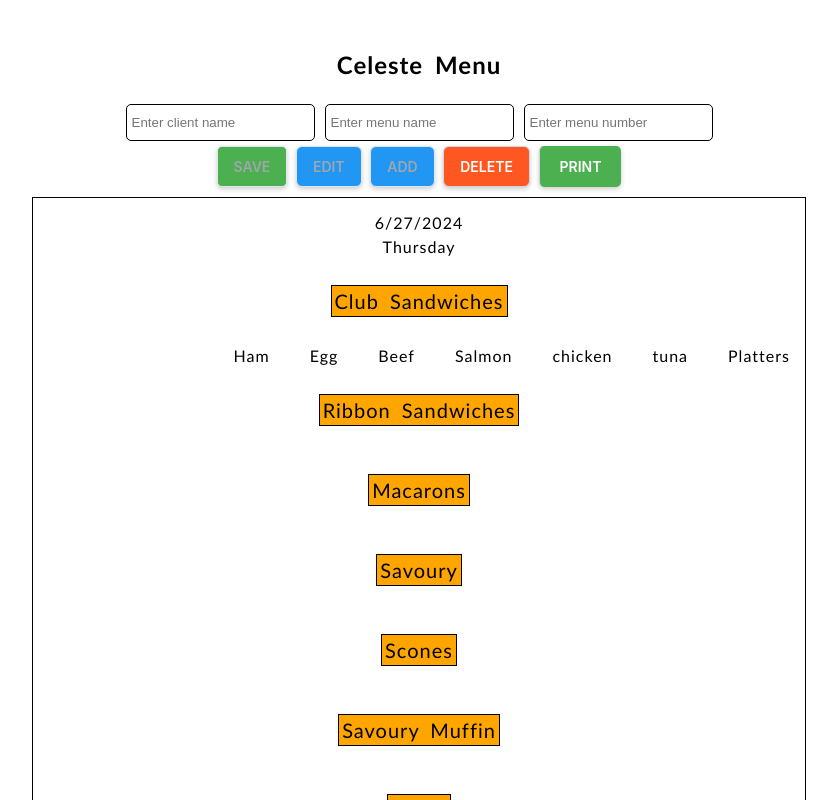
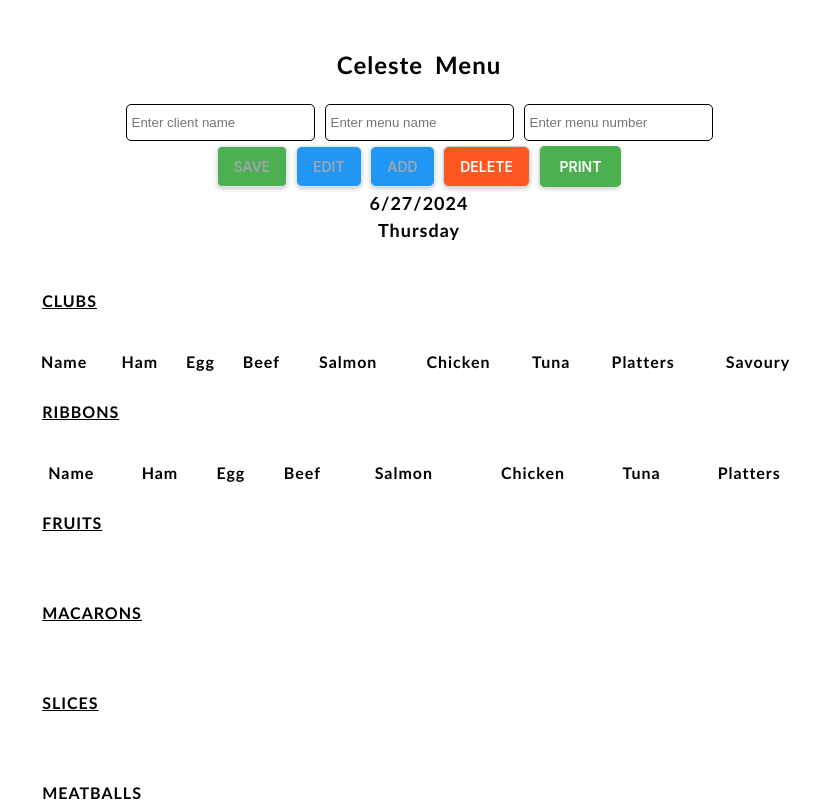
Before and after one commit to PritamMaharjan86/Menu-tracker, a React (Create React App) app: page / in a window 1280 px wide. Shown: the top 800 px of the page, without its empty margins (221-1058 px from the left). Built offline with nearby package versions, Linux system fonts and the light colour scheme.

Commit message:
feature/3/updating ui/ux

```diff
--- a/src/App.css
+++ b/src/App.css
@@ -50,20 +50,23 @@
 
 
 .title {
-  border: 1px solid black;
-  background-color: orange;
-  padding: 3px;
-  font-size: 20px;
-  line-height: 4;
+
+  font-size: 16px;
+  line-height: 5;
+  display: flex;
+  flex-direction: row;
+  justify-content: left;
+  text-decoration: underline;
+  margin-left: 20px;
+  font-weight: bold;
 }
 
 .menu {
-  border: 1px solid black;
-  margin: 10px;
-  padding: 10px;
+  width: 210mm;
+  height: 297mm;
 }
 
-li {
+td {
   line-height: 2;
   word-spacing: 5px;
 }
--- a/src/App.js
+++ b/src/App.js
@@ -216,8 +216,8 @@ export default function App() {
 
 
       <div className='menu'>
-        <p>{`${formattedDate}`}</p>
-        <p>{`${tomorrowDay}`}</p>
+        <p style={{fontWeight:'bold', fontSize:'18px'}}>{`${formattedDate}`}</p>
+        <p style={{fontWeight:'bold', fontSize:'18px', marginBottom:'20px'}}>{`${tomorrowDay}`}</p>
 
         <ToastContainer />
 
--- a/src/components/menu.js
+++ b/src/components/menu.js
@@ -1,105 +1,240 @@
 import React from 'react'
 
-export default function Menu({items}) {
+export default function Menu({ items }) {
     return (
         <div>
             <div>
-                <span className='title'>Club Sandwiches</span>
+                <span className='title'>CLUBS</span>
                 <div>
-                    <div style={{ display: 'flex', flexDirection: 'row', justifyContent: 'right', gap: '30px' }}>
-                        <p>Ham</p> <p>Egg</p><p>Beef</p> <p>Salmon</p><p>chicken</p> <p>tuna</p><p>Platters</p></div>
-                    {items
-                        .filter(item => item.category === "Category C")
-                        .map(item => (
-                            <li style={{ display: 'flex', flexDirection: 'row', justifyContent: 'left' }} key={item.id}>{item.name}
-                                {(item.pax <= 10) ? (
-                                    <span style={{ display: 'flex', flexDirection: 'row', justifyContent: 'center', gap: '30px' }}> <p>{(item.pax / 10) * 2}</p> <p>{(item.pax / 10) * 2}</p> <p>{(item.pax / 10)}</p> <p>{(item.pax / 10) * 3}</p> <p>{(item.pax / 10)}</p> <p>{(item.pax / 10)}</p><p>{Math.round(item.pax / 10)}</p></span>
-                                ) : (
+                    <table style={{ width: '100%', borderCollapse: 'collapse', marginTop: '10px' }}>
+                        <thead>
+                            <tr>
+                                <th>Name</th>
+                                <th>Ham</th>
+                                <th>Egg</th>
+                                <th>Beef</th>
+                                <th>Salmon</th>
+                                <th>Chicken</th>
+                                <th>Tuna</th>
+                                <th>Platters</th>
+                                <th>Savoury</th>
+                            </tr>
+                        </thead>
+                        <tbody>
+                            {items
+                                .filter(item => item.category === 'Category C')
+                                .map(item => {
+                                    const ham = item.pax <= 10 ? (item.pax / 10) * 2 : Math.round(item.pax / 10) * 2;
+                                    const egg = item.pax <= 10 ? (item.pax / 10) * 2 : Math.round(item.pax / 10) * 2;
+                                    const beef = item.pax <= 10 ? (item.pax / 10) : Math.round(item.pax / 10);
+                                    const salmon = item.pax <= 10 ? (item.pax / 10) : Math.round((item.pax / 10));
+                                    const chicken = item.pax <= 10 ? (item.pax / 10) * 3 : Math.round(item.pax / 10) * 3;
+                                    const tuna = item.pax <= 10 ? (item.pax / 10) : Math.round(item.pax / 10);
+                                    const platters = Math.round(item.pax / 10);
+                                    const savoury = Math.round(item.pax / 10);
 
-                                    <span style={{ display: 'flex', flexDirection: 'row', justifyContent: 'center', gap: '30px' }}>
-                                        <p>{Math.round(item.pax / 10) * 2}</p>
-                                        <p>{Math.round(item.pax / 10) * 2}</p>
-                                        <p>{Math.round(item.pax / 10)}</p>
-                                        <p>{Math.round(item.pax / 10)}</p>
-                                        <p>{Math.round((item.pax / 10) * 3)}</p>
-                                        <p>{Math.round(item.pax / 10)}</p>
-                                        <p>{Math.round(item.pax / 10)}</p>
-                                    </span>
 
-                                )}
-                            </li>
-                        ))}
+                                    return (
+                                        <tr key={item.id}>
+                                            <td>{item.name}</td>
+                                            <td>{ham}</td>
+                                            <td>{egg}</td>
+                                            <td>{beef}</td>
+                                            <td>{salmon}</td>
+                                            <td>{chicken}</td>
+                                            <td>{tuna}</td>
+                                            <td>{platters}</td>
+                                            <td>{savoury} NML</td>
+                                        </tr>
+                                    );
+                                })}
+                            {items
+                                .filter(item => item.category === 'Category D')
+                                .map(item => {
+                                    const ham = item.pax <= 10 ? (item.pax / 10) * 2 : Math.round(item.pax / 10) * 2;
+                                    const egg = item.pax <= 10 ? (item.pax / 10) * 2 : Math.round(item.pax / 10) * 2;
+                                    const beef = item.pax <= 10 ? (item.pax / 10) : Math.round(item.pax / 10);
+                                    const salmon = item.pax <= 10 ? (item.pax / 10) : Math.round((item.pax / 10));
+                                    const chicken = item.pax <= 10 ? (item.pax / 10) * 3 : Math.round(item.pax / 10) * 3;
+                                    const tuna = item.pax <= 10 ? (item.pax / 10) : Math.round(item.pax / 10);
+                                    const platters = Math.round(item.pax / 10);
+                                    const savoury = Math.round(item.pax / 10);
+
+
+                                    return (
+                                        <tr key={item.id}>
+                                            <td>{item.name}</td>
+                                            <td>{ham}</td>
+                                            <td>{egg}</td>
+                                            <td>{beef}</td>
+                                            <td>{salmon}</td>
+                                            <td>{chicken}</td>
+                                            <td>{tuna}</td>
+                                            <td>{platters}</td>
+                                            <td>{savoury} SAM</td>
+                                        </tr>
+                                    );
+                                })}
+                        </tbody>
+                    </table>
                 </div>
 
-                <div>
-                    {items
-                        .filter(item => item.category === "Category D")
-                        .map(item => (
-                            <li style={{ display: 'flex', flexDirection: 'row', justifyContent: 'left' }} key={item.id}>{item.name}:
-                                {(item.pax <= 25) ? (
-                                    <span> 1 platters sandwich </span>
-                                ) : (
-                                    <span> {Math.round(item.pax / 25)}large platters</span>
-                                )}
-                            </li>
-                        ))}
 
-
-                </div>
             </div>
 
             <div>
-                <span className='title'>Ribbon Sandwiches</span>
+                <span className='title'>RIBBONS</span>
                 <div>
-                    {items
-                        .filter(item => item.category === "Category D")
-                        .map(item => (
-                            <li key={item.id}>{item.name}:
-                                {(item.pax <= 25) ? (
-                                    <span> 1 platters sandwich </span>
-                                ) : (
+                    <table style={{ width: '100%', borderCollapse: 'collapse', marginTop: '10px' }}>
+                        <thead>
+                            <tr>
+                                <th>Name</th>
+                                <th>Ham</th>
+                                <th>Egg</th>
+                                <th>Beef</th>
+                                <th>Salmon</th>
+                                <th>Chicken</th>
+                                <th>Tuna</th>
+                                <th>Platters</th>
 
-                                    <span> {Math.round(item.pax / 25)}large platters</span>
+                            </tr>
+                        </thead>
+                        <tbody>
+                            {items
+                                .filter(item => item.category === 'Category D')
+                                .map(item => {
+                                    const ham = item.pax <= 25 ? (item.pax / 25) * 2 : Math.round(item.pax / 25) * 2;
+                                    const egg = item.pax <= 25 ? (item.pax / 25) * 2 : Math.round(item.pax / 25) * 2;
+                                    const beef = item.pax <= 25 ? (item.pax / 25) * 2 : Math.round(item.pax / 25) * 2;
+                                    const salmon = item.pax <= 25 ? (item.pax / 25) * 2 : Math.round((item.pax / 25) * 2);
+                                    const chicken = item.pax <= 25 ? (item.pax / 25) * 2 : Math.round(item.pax / 25) * 2;
+                                    const tuna = item.pax <= 25 ? (item.pax / 25) * 2 : Math.round(item.pax / 25) * 2;
+                                    const platters = Math.round(item.pax / 25);
 
-                                )}</li>
-                        ))}
+                                    return (
+                                        <tr key={item.id}>
+                                            <td>{item.name}</td>
+                                            <td>{ham}</td>
+                                            <td>{egg}</td>
+                                            <td>{beef}</td>
+                                            <td>{salmon}</td>
+                                            <td>{chicken}</td>
+                                            <td>{tuna}</td>
+                                            <td>{platters}</td>
 
-
-                </div>
-            </div>
-
-            <div>
-                <span className='title'>Macarons</span>
-                <div>
-                    {items
-                        .filter(item => item.category === "Category C" || item.category === "Category D")
-                        .map(item => (
-                            <li key={item.id}>{item.name}: {item.pax * 1 + "pcs"}</li>
-                        ))}
-                </div>
-            </div>
-
-            <div>
-                <span className='title'>Savoury</span>
-                <div>
-                    {items
-                        .filter(item => item.category === "Category B" || item.category === "Category C")
-                        .map(item => (
-                            <li key={item.id}>{item.name}:
-                                {(item.pax <= 10) ? (
-                                    <span> 1 platters </span>
-                                ) : (
-
-                                    <span> {Math.round(item.pax / 10)}large platters</span>
-
-                                )}</li>
-                        ))}
+                                        </tr>
+                                    );
+                                })}
+                        </tbody>
+                    </table>
                 </div>
             </div>
 
 
             <div>
-                <span className='title'>Scones</span>
+                <span className='title'>FRUITS</span>
+                <div>
+
+                    <table style={{ width: '40%', borderCollapse: 'collapse', marginTop: '10px' }}>
+                        <tbody>
+                            {items
+                                .filter(item => item.category === "Category D")
+                                .map(item => {
+
+                                    const fruit = item.pax <= 30 ? (<span>1 LARGE</span>) : (<span> {Math.round(item.pax / 30)}LARGE </span>);
+
+                                    return (
+
+                                        <tr key={item.id}>
+                                            <td>{item.name} </td>
+                                            <td>{fruit}</td>
+                                        </tr>
+                                    );
+                                })}
+                        </tbody>
+                    </table>
+                </div>
+            </div>
+
+
+            <div>
+                <span className='title'>MACARONS</span>
+                <div>
+
+                    <table style={{ width: '40%', borderCollapse: 'collapse', marginTop: '10px' }}>
+                        <tbody>
+                            {items
+                                .filter(item => item.category === "Category D" || item.category === "Category C")
+                                .map(item => {
+
+                                    const macarons = (item.pax * 1) + " " + "PCS"
+
+                                    return (
+
+                                        <tr key={item.id}>
+                                            <td>{item.name} </td>
+                                            <td>{macarons}</td>
+                                        </tr>
+                                    );
+                                })}
+                        </tbody>
+                    </table>
+                </div>
+            </div>
+
+
+            <div>
+                <span className='title'>SLICES</span>
+                <div>
+                    <table style={{ width: '40%', borderCollapse: 'collapse', marginTop: '10px' }}>
+                        <tbody>
+                            {items
+                                .filter(item => item.category === "Category B")
+                                .map(item => {
+
+                                    const slices = item.pax <= 20 ? (<span>1 SMALL</span>) : (<span> {Math.round(item.pax / 20)} LARGE </span>);
+
+                                    return (
+
+                                        <tr key={item.id}>
+                                            <td>{item.name} </td>
+                                            <td>{slices}</td>
+                                        </tr>
+                                    );
+                                })}
+                        </tbody>
+                    </table>
+                </div>
+            </div>
+
+
+            <div>
+                <span className='title'>MEATBALLS</span>
+                <div>
+                    <table style={{ width: '40%', borderCollapse: 'collapse', marginTop: '10px' }}>
+                        <tbody>
+                            {items
+                                .filter(item => item.category === "Category D")
+                                .map(item => {
+
+                                    const meatballs = item.pax <= 25 ? (<span>1 BAGS</span>) : (<span> {Math.round(item.pax / 25)} BAGS</span>);
+
+                                    return (
+
+                                        <tr key={item.id}>
+                                            <td>{item.name} </td>
+                                            <td>{meatballs}</td>
+                                        </tr>
+                                    );
+                                })}
+                        </tbody>
+                    </table>
+                </div>
+            </div>
+
+
+            <div>
+                <span className='title'>SCONES</span>
                 <div>
                     {items
                         .filter(item => item.category === 'Category A')
@@ -131,75 +266,11 @@ export default function Menu({items}) {
 
 
 
-            <div>
-                <span className='title'>Fruits</span>
-                <div>
-                    {items
-                        .filter(item => item.category === "Category D")
-                        .map(item => (
-                            <li key={item.id}>{item.name}:
-                                {(item.pax <= 30) ? (
-                                    <span> 1 large platter</span>
-                                ) : (
 
-                                    <span> {Math.round(item.pax / 30)}large platters</span> //Math.round is for getting answer in round figure
 
-                                )}</li>
-                        ))}
-                </div>
-            </div>
 
             <div>
-                <span className='title'>Slice</span>
-                <div>
-                    {items
-                        .filter(item => item.category === "Category B")
-                        .map(item => (
-                            <li key={item.id}>{item.name}:{(item.pax < 20) ? (
-                                <span> 1 small platter</span>
-                            ) : (
-
-                                <span> {Math.round(item.pax / 20)}large platters</span> //Math.round is for getting answer in round figure
-
-                            )}</li>
-                        ))}
-                </div>
-            </div>
-
-            <div>
-                <span className='title'>Meatballs</span>
-                <div>
-                    {items
-                        .filter(item => item.category === "Category D")
-                        .map(item => (
-                            <li key={item.id}>{item.name}:{(item.pax < 25) ? (
-                                <span> 1 platter</span>
-                            ) : (
-                                <span> {Math.round(item.pax / 25)} platters</span> //Math.round is for getting answer in round figure
-
-                            )}</li>
-                        ))}
-                </div>
-            </div>
-
-            <div>
-                <span className='title'>Samosa Savoury</span>
-                <div>
-                    {items
-                        .filter(item => item.category === "Category D")
-                        .map(item => (
-                            <li key={item.id}>{item.name}:{(item.pax <= 15) ? (
-                                <span> 1 platter</span>
-                            ) : (
-                                <span> {Math.round(item.pax / 15)} platters</span> //Math.round is for getting answer in round figure
-
-                            )}</li>
-                        ))}
-                </div>
-            </div>
-
-            <div>
-                <span className='title'>Cultural Menu</span>
+                <span className='title'>CULTURAL</span>
                 <div>
                     {items
                         .filter(item => item.category === "Category E")
```
